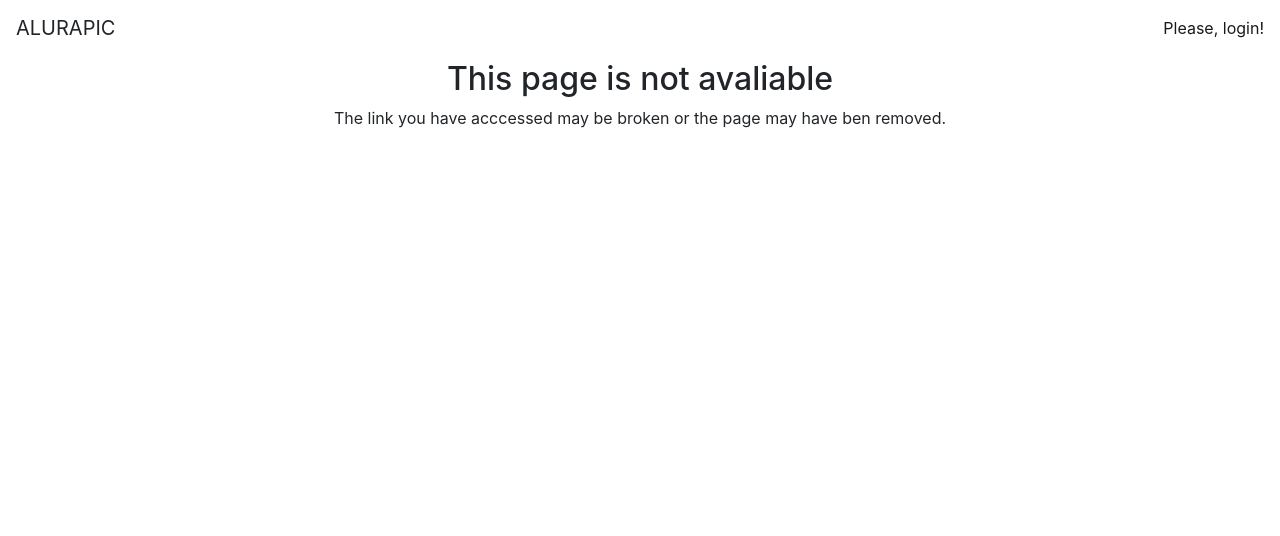
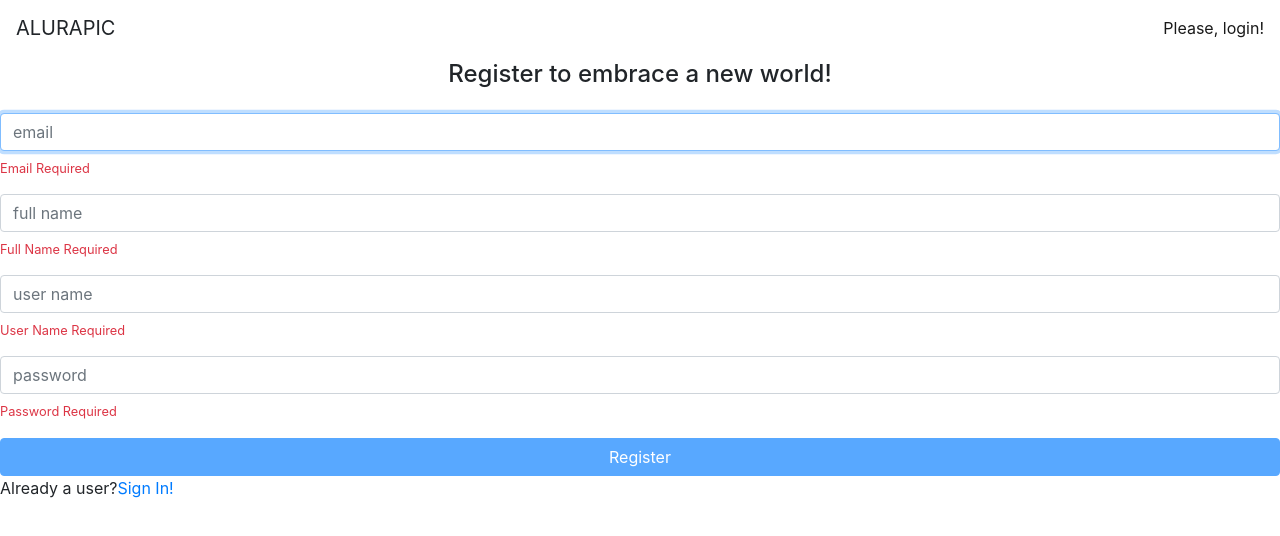
Before and after one commit to antonioadami/alurapic, an Angular app: page /signup in a window 1280 px wide. Shown: the top 536 px of the page. Built offline with nearby package versions, Linux system fonts and the light colour scheme.

Commit message:
Parte2-aula4 | Registrar usuario

```diff
--- a/src/app/app.routing.module.ts
+++ b/src/app/app.routing.module.ts
@@ -7,12 +7,17 @@
 import { PhotoListResolver } from './photos/photo-list/photo-list.resolver';
 import { SignInComponent } from './home/signin/signin.component';
 import { AuthGuard } from './core/auth/auth.guard';
+import { SignUpComponent } from './home/signup/signup.component';
 
 const routes: Routes = [
     {
         path: '',
         component: SignInComponent,
         canActivate: [AuthGuard]
+    },
+    {
+        path: 'signup',
+        component: SignUpComponent,
     },
     {
         path: 'user/:userName',
--- a/src/app/core/core.module.ts
+++ b/src/app/core/core.module.ts
@@ -2,12 +2,13 @@
 import { HeaderComponent } from './header/header.component';
 import { CommonModule } from '@angular/common';
 import { RouterModule } from '@angular/router';
+import { FormsModule, ReactiveFormsModule } from '@angular/forms';
 
 @NgModule({
     declarations: [ HeaderComponent ],
     imports: [
         CommonModule,
-        RouterModule
+        RouterModule,
     ],
     exports: [ HeaderComponent ]
 })
--- a/src/app/home/signin/signin.component.html
+++ b/src/app/home/signin/signin.component.html
@@ -36,4 +36,4 @@
 
 </form>
 
-<p>Not a user?<a>Register now</a></p>
+<p>Not a user?<a [routerLink]="['signup']">Register now</a></p>
--- /dev/null
+++ b/src/app/home/signup/new-user.ts
@@ -0,0 +1,6 @@
+export interface NewUser {
+    userName: string,
+    email: string,
+    fullName: string,
+    password: string
+}
--- /dev/null
+++ b/src/app/home/signup/signup.component.html
@@ -0,0 +1,76 @@
+<h4 class="text-center"> Register to embrace a new world!</h4>
+
+<form [formGroup]="signupForm" class="form mt-4" (submit)="signup()">
+    <div class="form-group">
+        <input formControlName="email" placeholder="email" class="form-control" autofocus >
+        <ap-vmessage
+            text="Email Required"
+            *ngIf="signupForm.get('email').errors?.required">
+        </ap-vmessage>
+        <ap-vmessage
+            text="Invalid E-mail"
+            *ngIf="signupForm.get('email').errors?.email">
+        </ap-vmessage>
+    </div>
+
+    <div class="form-group">
+        <input formControlName="fullName" placeholder="full name" class="form-control">
+        <ap-vmessage
+            text="Full Name Required"
+            *ngIf="signupForm.get('fullName').errors?.required">
+        </ap-vmessage>
+        <ap-vmessage
+            text="Deve ter no mínimo 2 caracteres"
+            *ngIf="signupForm.get('fullName').errors?.minlength">
+        </ap-vmessage>
+        <ap-vmessage
+            text="Deve ter no máximo 40 caracteres"
+            *ngIf="signupForm.get('fullName').errors?.maxlength">
+        </ap-vmessage>
+    </div>
+
+    <div class="form-group">
+        <input formControlName="userName" placeholder="user name" class="form-control">
+        <ap-vmessage
+            text="User Name Required"
+            *ngIf="signupForm.get('userName').errors?.required">
+        </ap-vmessage>
+        <ap-vmessage
+            text="Deve ter no mínimo 2 caracteres"
+            *ngIf="signupForm.get('userName').errors?.minlength">
+        </ap-vmessage>
+        <ap-vmessage
+            text="Deve ter no máximo 30 caracteres"
+            *ngIf="signupForm.get('userName').errors?.maxlength">
+        </ap-vmessage>
+        <ap-vmessage
+            text="Deve ser minúsculo"
+            *ngIf="signupForm.get('userName').errors?.lowerCase">
+        </ap-vmessage>
+        <ap-vmessage
+            text="Username já utilizado"
+            *ngIf="signupForm.get('userName').errors?.userNameTaken">
+        </ap-vmessage>
+        <small *ngIf="signupForm.get('userName').valid" class="text-success">User available</small>
+    </div>
+
+    <div class="form-group">
+        <input formControlName="password" type="password" placeholder="password" class="form-control">
+        <ap-vmessage
+            text="Password Required"
+            *ngIf="signupForm.get('password').errors?.required">
+        </ap-vmessage>
+        <ap-vmessage
+            text="Deve ter no mínimo 8 caracteres"
+            *ngIf="signupForm.get('password').errors?.minlength">
+        </ap-vmessage>
+        <ap-vmessage
+            text="Deve ter no máximo 14 caracteres"
+            *ngIf="signupForm.get('password').errors?.maxlength">
+        </ap-vmessage>
+    </div>
+
+    <button [disabled]="signupForm.invalid || signupForm.pending" class="btn btn-primary btn-block">Register</button>
+
+    <p>Already a user?<a [routerLink]="['']">Sign In!</a></p>
+</form>
--- /dev/null
+++ b/src/app/home/signup/signup.component.ts
@@ -0,0 +1,68 @@
+import { Component, OnInit } from '@angular/core';
+import { FormGroup, FormBuilder, Validators } from '@angular/forms';
+import { lowerCaseValidator } from 'src/app/shared/validators/lower-case.validator';
+import { UserNotTakenValidatorService } from './user-not-taken.validator.service';
+import { NewUser } from './new-user';
+import { SignUpService } from './singup.service';
+import { Router } from '@angular/router';
+
+@Component({
+    selector: 'ap-signup',
+    templateUrl: './signup.component.html'
+})
+export class SignUpComponent implements OnInit{
+
+    signupForm : FormGroup;
+
+    constructor(
+        private formBuilder: FormBuilder,
+        private signupService: SignUpService,
+        private router: Router,
+        private userNotTakenValidatorService: UserNotTakenValidatorService
+        ) {}
+
+    ngOnInit(): void {
+
+        this.signupForm = this.formBuilder.group({
+            email: ['',
+                [
+                    Validators.required,
+                    Validators.email
+                ]
+            ],
+            fullName: ['',
+                [
+                    Validators.required,
+                    Validators.minLength(2),
+                    Validators.maxLength(40)
+                ]
+            ],
+            userName: ['',
+                [
+                    Validators.required,
+                    lowerCaseValidator,
+                    Validators.minLength(2),
+                    Validators.maxLength(30)
+                ],
+                this.userNotTakenValidatorService.checkUserNameTaken()
+            ],
+            password: ['',
+                [
+                    Validators.required,
+                    Validators.minLength(8),
+                    Validators.maxLength(14)
+                ]
+            ]
+        });
+    }
+
+    signup() {
+        const newUser = this.signupForm.getRawValue() as NewUser;
+        this.signupService
+            .signup(newUser)
+            .subscribe(
+                () => this.router.navigate(['']),
+                err => console.log(err)
+                )
+    }
+}
--- /dev/null
+++ b/src/app/home/signup/singup.service.ts
@@ -0,0 +1,20 @@
+import { Injectable } from '@angular/core';
+import { HttpClient } from '@angular/common/http';
+import { NewUser } from './new-user';
+
+
+const API_URL = "http://localhost:3000"
+
+@Injectable({ providedIn: 'root'})
+export class SignUpService {
+
+    constructor(private http: HttpClient){}
+
+    checkUserNameTaken(userName: string){
+        return this.http.get(API_URL + '/user/exists/' + userName);
+    }
+
+    signup(newUser: NewUser) {
+        return this.http.post(API_URL + '/user/signup', newUser);
+    }
+}
--- /dev/null
+++ b/src/app/home/signup/user-not-taken.validator.service.ts
@@ -0,0 +1,24 @@
+import { Injectable } from '@angular/core';
+import { AbstractControl } from '@angular/forms';
+import { debounceTime, switchMap, map, first } from 'rxjs/operators';
+
+import { SignUpService } from './singup.service';
+
+
+@Injectable({ providedIn: 'root'})
+export class UserNotTakenValidatorService {
+
+    constructor(private signupService: SignUpService){}
+
+    checkUserNameTaken() {
+        return (control: AbstractControl) => {
+            return control
+                .valueChanges
+                .pipe(debounceTime(300))
+                .pipe(switchMap(userName => this.signupService.checkUserNameTaken(userName)
+                ))
+                .pipe(map(isTaken => isTaken ? {userNameTaken: true} : null))
+                .pipe(first());
+        }
+    }
+}
--- /dev/null
+++ b/src/app/shared/validators/lower-case.validator.ts
@@ -0,0 +1,9 @@
+import { AbstractControl } from '@angular/forms';
+
+export function lowerCaseValidator(control: AbstractControl){
+
+    if(control.value.trim() && !/^[a-z0-9_\-]+$/.test(control.value))
+        return {lowerCase: true}
+
+    return null;
+}
```
Also changed, not shown: src/app/home/home.module.ts (+9 -3 lines).
